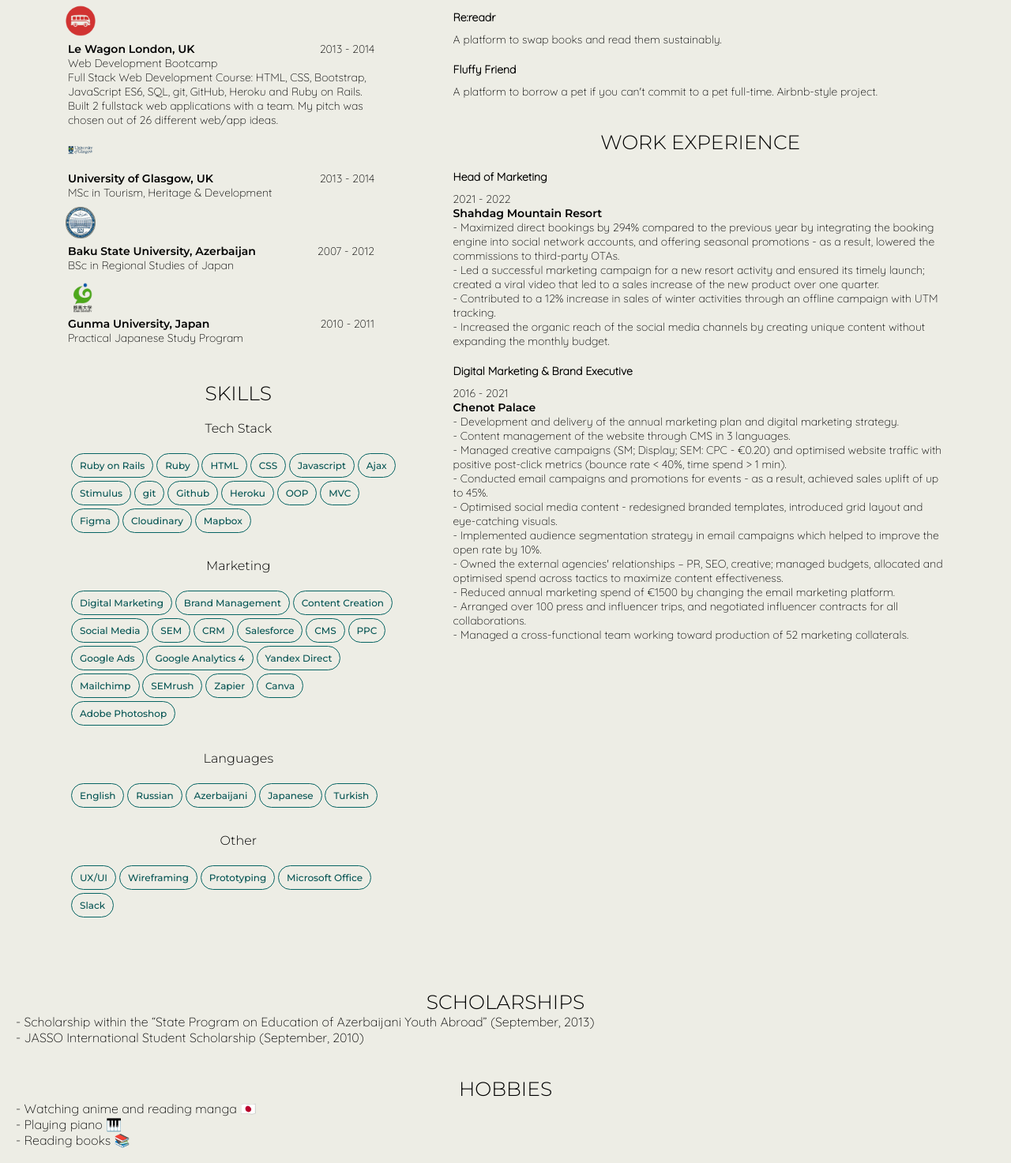
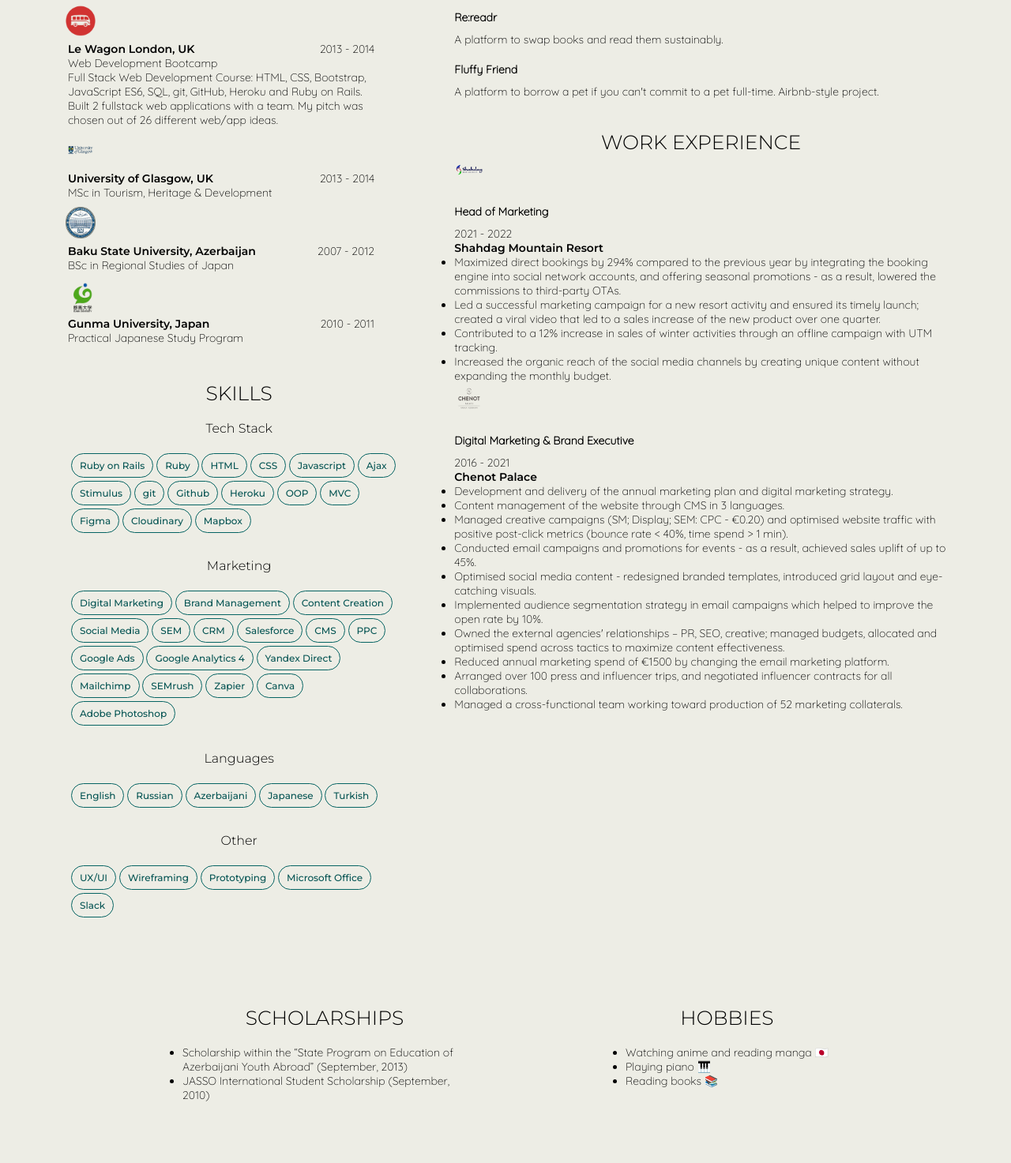
Before and after one commit to saidam90/saida-personal-portfolio, a plain HTML site: page resume.html in a window 1280 px wide. Shown: the part 573-2046 px from the top of the page at 79% size. Drawn offline with nearby package versions, Linux system fonts and the light colour scheme.

Commit message:
improved other sections

```diff
--- a/css/resume.css
+++ b/css/resume.css
@@ -194,3 +194,22 @@ body {
   font-weight: 600;
   font-family: 'Montserrat';
 }
+
+.other-sections {
+  display: flex;
+  flex-direction: row;
+  justify-content: space-evenly;
+  gap: 10px;
+  padding: 20px;
+  margin: 20px auto;
+  font-size: 14px;
+  width: 1200px;
+}
+
+.other-sections .section-name {
+  padding-bottom: 20px;
+}
+
+.scholarship {
+  width: 400px;
+}
--- a/resume.html
+++ b/resume.html
@@ -180,71 +180,61 @@
           <div class="experience section">
             <h2 class="section-name">Work experience</h2>
             <div class="experience-item">
+              <img src="assets/shahdag logo.png" class="logo-small" alt="" />
               <h4>Head of Marketing</h4>
               <p class="time">2021 - 2022</p>
               <p class="company">Shahdag Mountain Resort</p>
               <div class="experience-des">
-                <p>
-                  - Maximized direct bookings by 294% compared to the previous year by integrating the booking engine into social network accounts, and offering seasonal promotions - as a result, lowered the commissions to third-party OTAs.
-                  <br />
-                  - Led a successful marketing campaign for a new resort activity and ensured its timely launch; created a viral video that led to a sales increase of the new product over one quarter.
-                  <br />
-                  - Contributed to a 12% increase in sales of winter activities through an offline campaign with UTM tracking.
-                  <br />
-                  - Increased the organic reach of the social media channels by creating unique content without expanding the monthly budget.
-                </p>
+                <ul>
+                  <li>Maximized direct bookings by 294% compared to the previous year by integrating the booking engine into social network accounts, and offering seasonal promotions - as a result, lowered the commissions to third-party OTAs.</li>
+                  <li>Led a successful marketing campaign for a new resort activity and ensured its timely launch; created a viral video that led to a sales increase of the new product over one quarter.</li>
+                  <li>Contributed to a 12% increase in sales of winter activities through an offline campaign with UTM tracking.</li>
+                  <li>Increased the organic reach of the social media channels by creating unique content without expanding the monthly budget.</li>
+                </ul>
               </div>
             </div>
 
             <div class="experience-item">
+              <img src="assets/chenot logo.png" class="logo-small" alt="" />
               <h4>Digital Marketing & Brand Executive</h4>
               <p class="time">2016 - 2021</p>
               <p class="company">Chenot Palace</p>
               <div class="experience-des">
-                <p>
-                  - Development and delivery of the annual marketing plan and digital marketing strategy. <br />
-                  - Content management of the website through CMS in 3 languages.
-                  <br />
-                  - Managed creative campaigns (SM; Display; SEM: CPC - €0.20) and optimised website traffic with positive post-click metrics (bounce rate < 40%, time spend > 1 min).
-                  <br />
-                  - Conducted email campaigns and promotions for events - as a result, achieved sales uplift of up to 45%.
-                  <br />
-                  - Optimised social media content - redesigned branded templates, introduced grid layout and eye-catching visuals.
-                  <br />
-                  - Implemented audience segmentation strategy in email campaigns which helped to improve the open rate by 10%.
-                  <br />
-                  - Owned the external agencies' relationships – PR, SEO, creative; managed budgets, allocated and optimised spend across tactics to maximize content effectiveness.
-                  <br />
-                  - Reduced annual marketing spend of €1500 by changing the email marketing platform.
-                  <br />
-                  - Arranged over 100 press and influencer trips, and negotiated influencer contracts for all collaborations.
-                  <br />
-                  - Managed a cross-functional team working toward production of 52 marketing collaterals.
-                </p>
+                <ul>
+                  <li>Development and delivery of the annual marketing plan and digital marketing strategy.</li>
+                  <li>Content management of the website through CMS in 3 languages.</li>
+                  <li>Managed creative campaigns (SM; Display; SEM: CPC - €0.20) and optimised website traffic with positive post-click metrics (bounce rate < 40%, time spend > 1 min).</li>
+                  <li>Conducted email campaigns and promotions for events - as a result, achieved sales uplift of up to 45%.</li>
+                  <li>Optimised social media content - redesigned branded templates, introduced grid layout and eye-catching visuals.</li>
+                  <li>Implemented audience segmentation strategy in email campaigns which helped to improve the open rate by 10%.</li>
+                  <li>Owned the external agencies' relationships – PR, SEO, creative; managed budgets, allocated and optimised spend across tactics to maximize content effectiveness.</li>
+                  <li>Reduced annual marketing spend of €1500 by changing the email marketing platform.</li>
+                  <li>Arranged over 100 press and influencer trips, and negotiated influencer contracts for all collaborations.</li>
+                  <li>Managed a cross-functional team working toward production of 52 marketing collaterals.</li>
+                </ul>
               </div>
             </div>
           </div>
         </div>
       </div>
 
-      <div class="scholarship section">
-        <h2 class="section-name">Scholarships</h2>
-        <p>
-          - Scholarship within the “State Program on Education of Azerbaijani Youth Abroad” (September, 2013)
-          <br />
-          - JASSO International Student Scholarship (September, 2010)
-        </p>
-      </div>
+      <div class="other-sections">
+        <div class="scholarship section">
+          <h2 class="section-name">Scholarships</h2>
+          <ul>
+            <li>Scholarship within the “State Program on Education of Azerbaijani Youth Abroad” (September, 2013)</li>
+            <li>JASSO International Student Scholarship (September, 2010)</li>
+          </ul>
+        </div>
 
-      <div class="hobby section">
-        <h2 class="section-name">Hobbies</h2>
-        <p>
-          - Watching anime and reading manga 🇯🇵
-          <br />
-          - Playing piano 🎹
-          <br />
-          - Reading books 📚
-        </p>
+        <div class="hobby section">
+          <h2 class="section-name">Hobbies</h2>
+          <ul>
+            <li>Watching anime and reading manga 🇯🇵</li>
+            <li>Playing piano 🎹</li>
+            <li>Reading books 📚</li>
+          </ul>
+        </div>
       </div>
 
       <div class="mapbox section">
```
